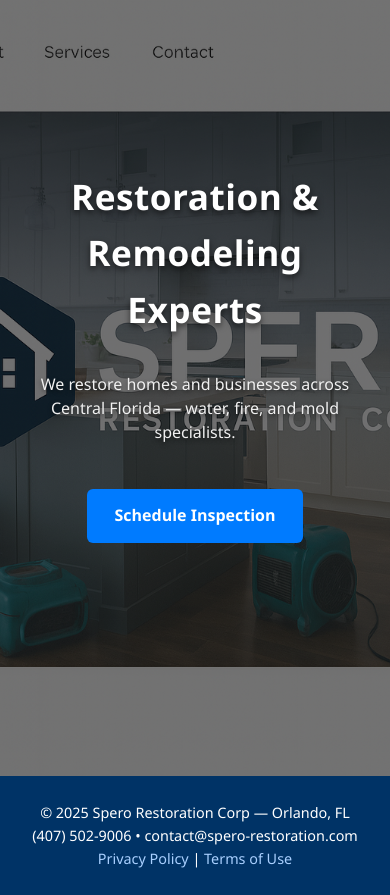
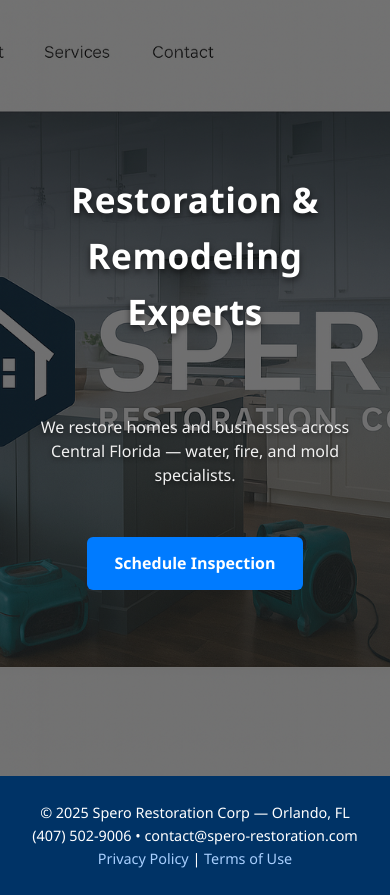
Before and after one commit to ROBERTOMAFFRA/spero-website, a Flask app: page / in a window 390 px wide. Shown: the part 75-970 px from the top of the page. Run offline with Flask 3, Linux system fonts and the light colour scheme.

Commit message:
Update style-v2.css

```diff
--- a/static/style-v2.css
+++ b/static/style-v2.css
@@ -78,7 +78,7 @@
   left: 0;
   width: 100%;
   height: 100%;
-  background: rgba(0,0,0,0.55); /* mais escuro para contraste */
+  background: rgba(0,0,0,0.55);
 }
 
 .hero-content {
@@ -89,25 +89,25 @@
   display: flex;
   flex-direction: column;
   align-items: center;
-  justify-content: center;
-  transform: translateY(-80px); /* Move tudo um pouco para cima */
 }
 
+/* Movimentos verticais refinados */
 .hero h1 {
   font-size: 3rem;
   margin-bottom: 25px;
   color: #ffffff;
   text-shadow: 0 3px 6px rgba(0,0,0,0.6);
   letter-spacing: 0.5px;
+  transform: translateY(-60px); /* título mais para cima */
 }
 
 .hero p {
   font-size: 1.2rem;
-  margin-bottom: 40px;
+  margin-bottom: 35px;
   color: #f1f1f1;
   text-shadow: 0 2px 4px rgba(0,0,0,0.5);
   line-height: 1.5;
-  transform: translateY(10px); /* levemente mais para baixo */
+  transform: translateY(15px); /* texto mais para baixo */
 }
 
 .cta-btn {
@@ -119,10 +119,57 @@
   border-radius: 6px;
   font-weight: bold;
   transition: background 0.3s;
-  transform: translateY(25px); /* botão mais embaixo */
+  transform: translateY(35px); /* botão mais afastado */
 }
 
 .cta-btn:hover {
+  background: #0056b3;
+}
+
+/* === CONTACT PAGE === */
+.contact-container {
+  max-width: 700px;
+  margin: 120px auto 120px auto;
+  padding: 40px;
+  background: #fff;
+  box-shadow: 0 2px 8px rgba(0,0,0,0.1);
+  border-radius: 8px;
+}
+
+.contact-container h2 {
+  text-align: center;
+  margin-bottom: 25px;
+  color: #003366;
+}
+
+.contact-container form {
+  display: flex;
+  flex-direction: column;
+  gap: 15px;
+}
+
+.contact-container input,
+.contact-container select,
+.contact-container textarea {
+  padding: 10px 12px;
+  border: 1px solid #ccc;
+  border-radius: 6px;
+  font-size: 1rem;
+}
+
+.contact-container button {
+  background: #007BFF;
+  color: white;
+  border: none;
+  padding: 12px;
+  border-radius: 6px;
+  font-size: 1rem;
+  font-weight: bold;
+  cursor: pointer;
+  transition: background 0.3s;
+}
+
+.contact-container button:hover {
   background: #0056b3;
 }
 
@@ -148,10 +195,21 @@
 @media (max-width: 768px) {
   .hero h1 {
     font-size: 2.2rem;
+    transform: translateY(-40px);
   }
 
   .hero p {
     font-size: 1rem;
+    transform: translateY(10px);
+  }
+
+  .cta-btn {
+    transform: translateY(25px);
+  }
+
+  .contact-container {
+    margin: 80px 15px;
+    padding: 25px;
   }
 
   .nav {
@@ -164,12 +222,4 @@
     justify-content: center;
     gap: 15px;
   }
-
-  .hero-content {
-    transform: translateY(-40px); /* Menor deslocamento no mobile */
-  }
-
-  .cta-btn {
-    transform: translateY(15px);
-  }
 }
```
